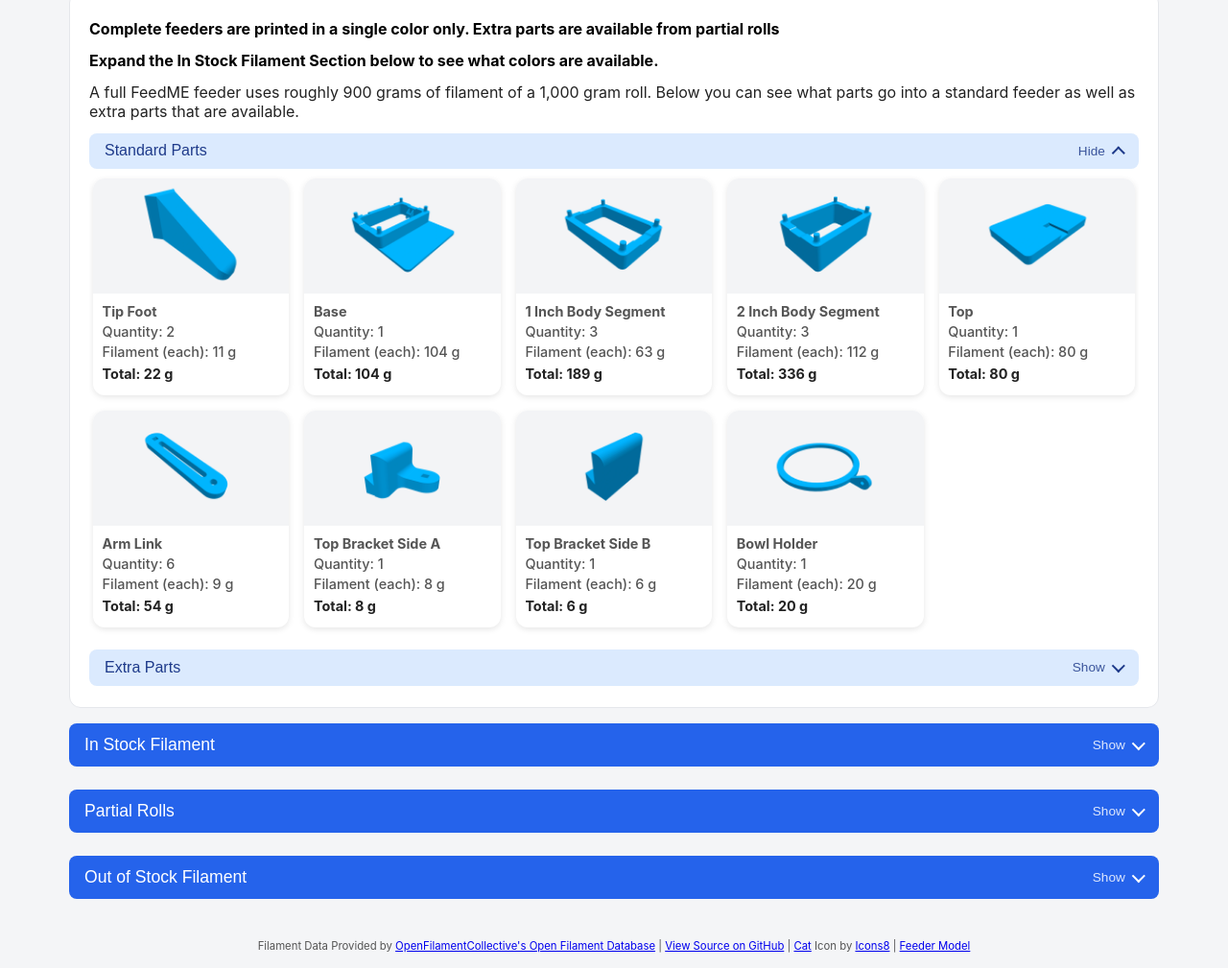
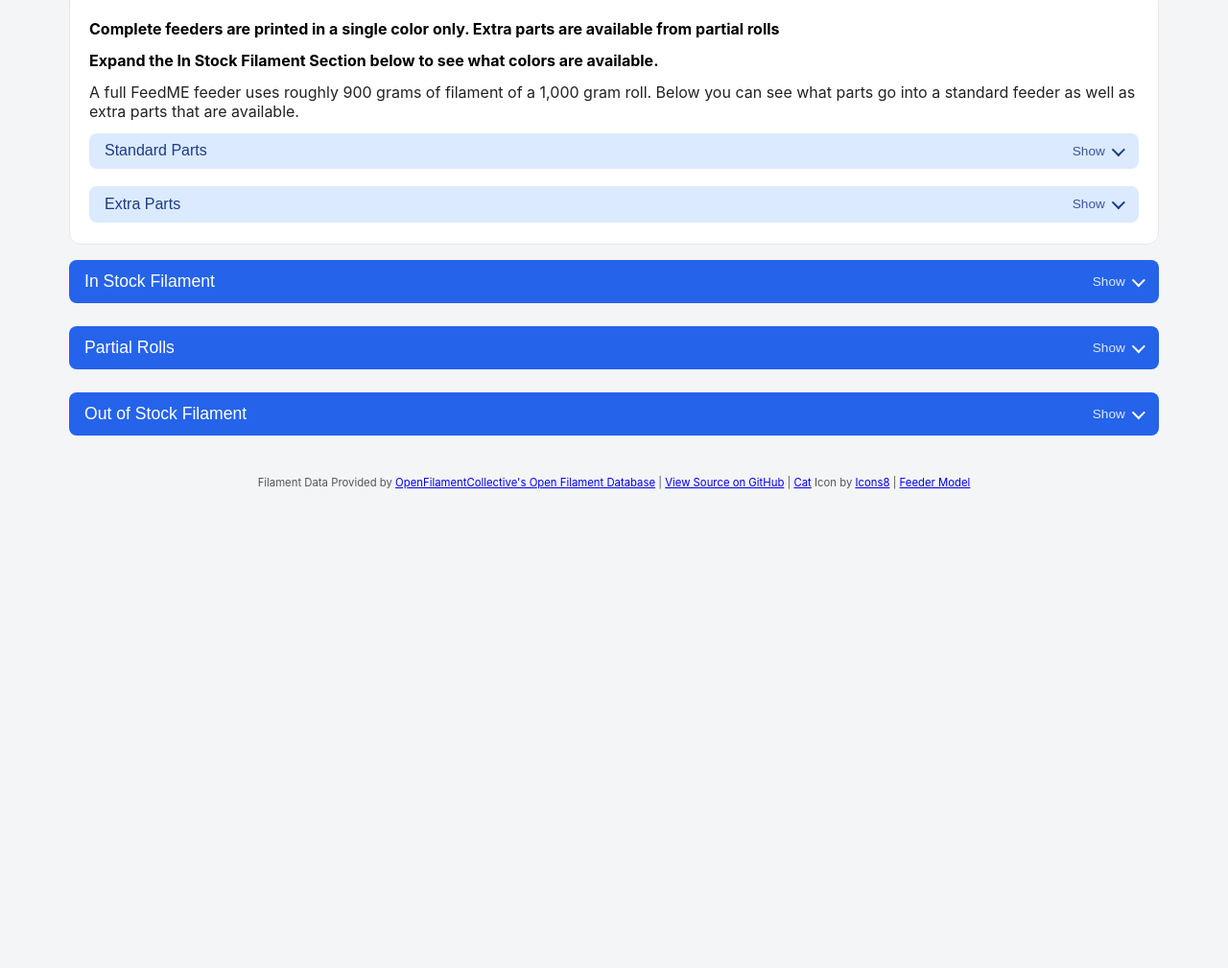
Before and after one commit to ChrisLeinbach/FeedME-Colors, a plain HTML site: page static/index.html in a window 1280 px wide. Shown: the part 215-1224 px from the top of the page at 96% size. After the commit the page ends 800 px from the top, so only its background shows below. Drawn offline with Linux system fonts and the light colour scheme; no server answers.

Commit message:
Collapse parts by default, fix out of stock text.

```diff
--- a/static/index.html
+++ b/static/index.html
@@ -30,7 +30,7 @@
 
           <div class="parts-subsection">
             <button class="toggle-btn toggle-btn--sub" data-target="standard-parts">Standard Parts</button>
-            <div id="standard-parts" class="collapsible show">
+            <div id="standard-parts" class="collapsible">
               <div id="parts-grid" class="parts-grid"></div>
             </div>
           </div>
@@ -72,8 +72,7 @@
       <button class="toggle-btn" data-target="out-stock">Out of Stock Filament</button>
       <div id="out-stock" class="swatch-grid" data-empty="No out of stock items to show.">
         <p class="section-note">
-          <strong>No filament left.</strong>
-          These colors aren't available right now, so no feeders can be printed in them.
+          The following filaments are out of stock. More may be on the way.
         </p>
       </div>
     </section>
```
